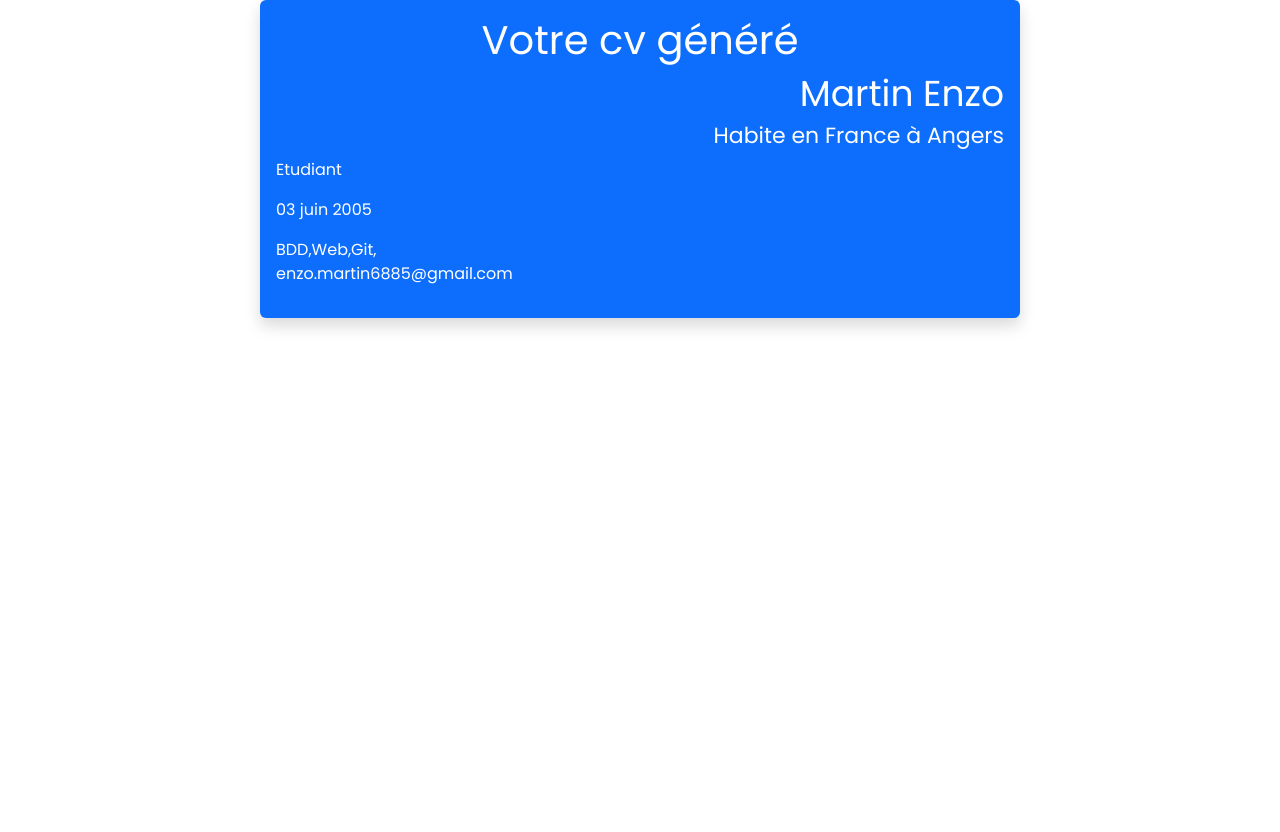
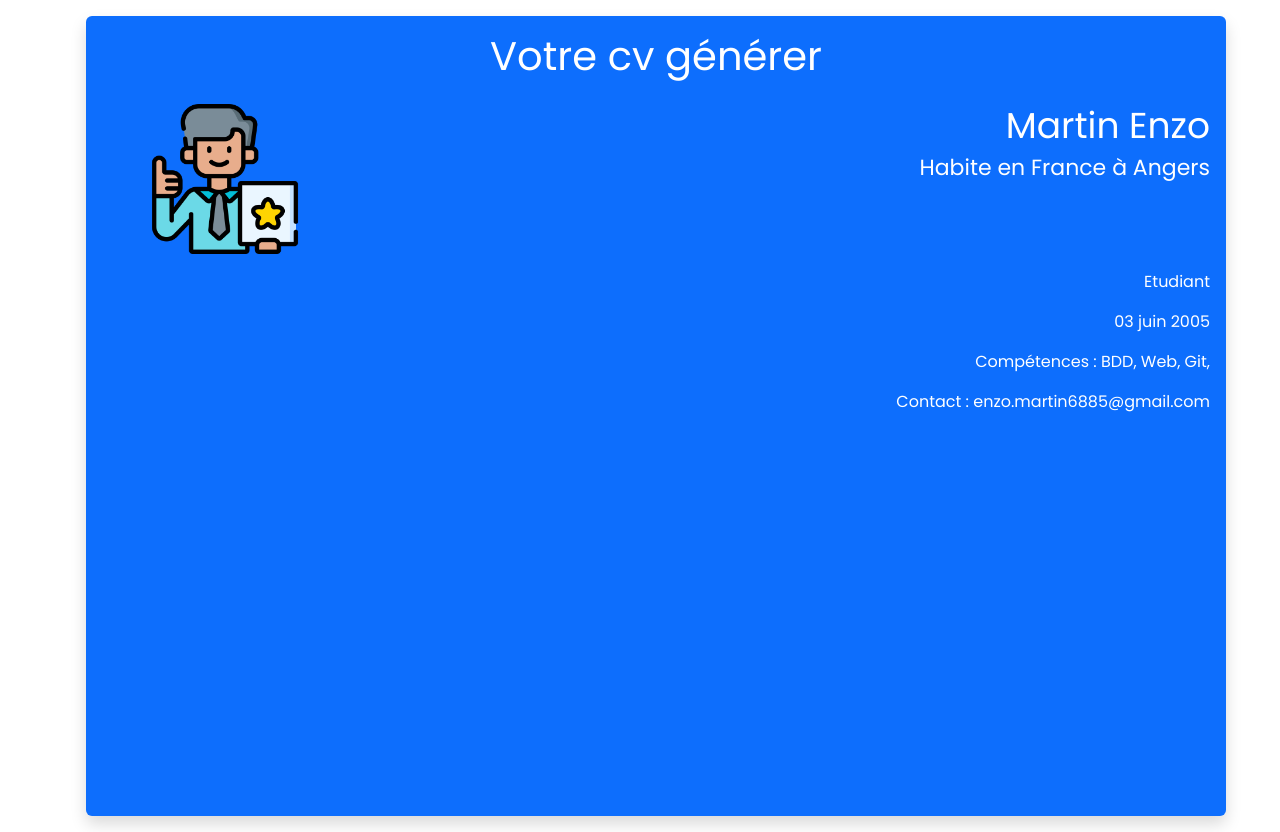
Before and after one commit to DrasOo/serverPhp, a PHP site: page /view/cv_view.php in a window 1280 px wide. Before the commit the page ends 329 px from the top, so only its background shows below. Run offline with PHP 8.4, Linux system fonts and the light colour scheme.

Commit message:
version 1 (TabMulti)

```diff
--- a/view/cv_view.php
+++ b/view/cv_view.php
@@ -18,19 +18,45 @@ include '../controller/CvController.php';
                 <div class="col">
 
                 </div>
-                    <div class="col-8 bg-primary text-white p-3 rounded shadow text-start"> <!-- Centre de la page-->
-                    <h1 class="text-center">Votre cv généré</h1>
-                    <div class="col">
-                        <?php
-                        echo "<h2 class='text-end' >$name $firstName</h2>";
-                        echo "<h3 class='text-end'>Habite en $region à $city</h3>";
-                        echo "<p>$job</p>";
-                        echo "<p>$birth</p>";
-                        foreach($skills as $skill){
-                            echo $skill,",";}
-                        echo"<p>$email</p>";
-                          ?>
+
+                    <div class="col-14 bg-primary text-white p-3 m-3 rounded shadow text-start min-vh-100 ">
+                        <h1 class="text-center mb-4">Votre cv générer</h1>
+
+                        <!-- Ligne du haut avec 2 colonnes -->
+                        <div class="row mb-3">
+                            <!-- Image à gauche -->
+                            <div class="col-4">
+                                <img src="../assets/profile.png" alt="Photo" class="img-fluid rounded ms-5" width="150" height="150">
+                            </div>
+
+                            <!-- titres à droite -->
+                            <div class="col-8 text-end">
+                                <?php
+                                echo "<h2>$name $firstName</h2>";
+                                echo "<h3>Habite en $region à $city</h3>";
+                                ?>
+                            </div>
+                        </div>
+
+                        <!-- Ligne du bas, texte-->
+                        <div class="row">
+                            <!-- texte à gauche -->
+                                <div class="col-12 text-end">
+                                    <?php
+                                    echo "<p>$job</p>";
+                                    echo "<p>$birth</p>";
+                                    echo "<p>Compétences : ";
+                                    foreach($skills as $skill){
+                                        echo $skill . ", ";
+                                    }
+                                    echo "</p>";
+                                    echo "<p>Contact : $email</p>";
+                                    ?>
+                                </div>
+                            </div>
+                        </div>
                     </div>
+
                 </div>
                 <div class="col">
 
```
